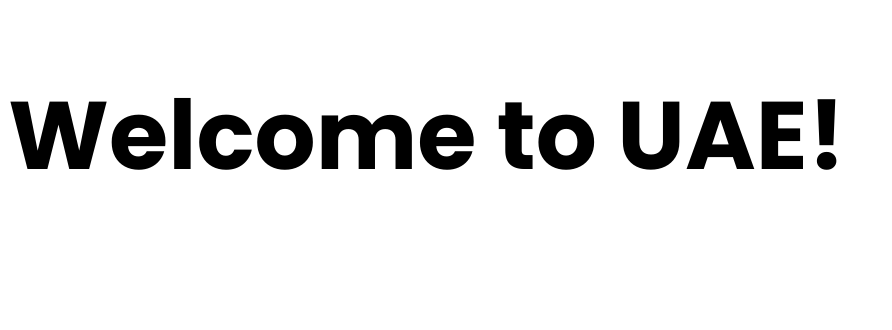
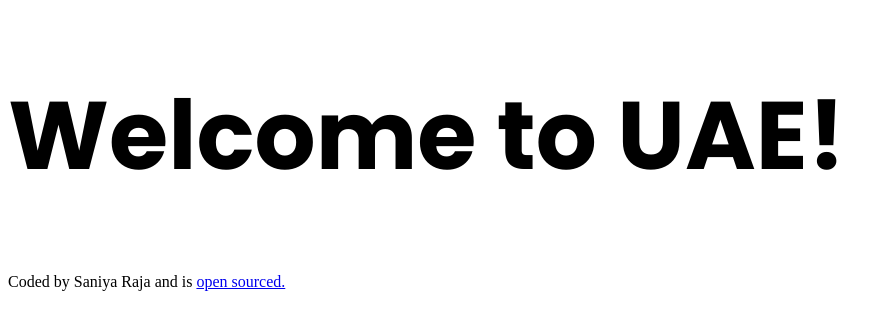
Before and after one commit to saniyaraja/travel-project, a plain HTML site: page index.html in a window 1280 px wide. Shown: the whole page, without its empty margins (0-892 px from the left). Drawn offline with Linux system fonts and the light colour scheme.

Commit message:
added link to github

```diff
--- a/index.html
+++ b/index.html
@@ -14,5 +14,9 @@
 <body>
     <h1>Welcome to UAE!</h1>
 
+
+    <footer>
+        Coded by Saniya Raja and is <a href="https://github.com/saniyaraja/travel-project" target="_blank">open sourced.</a>
+    </footer>
 </body>
 </html>
```
